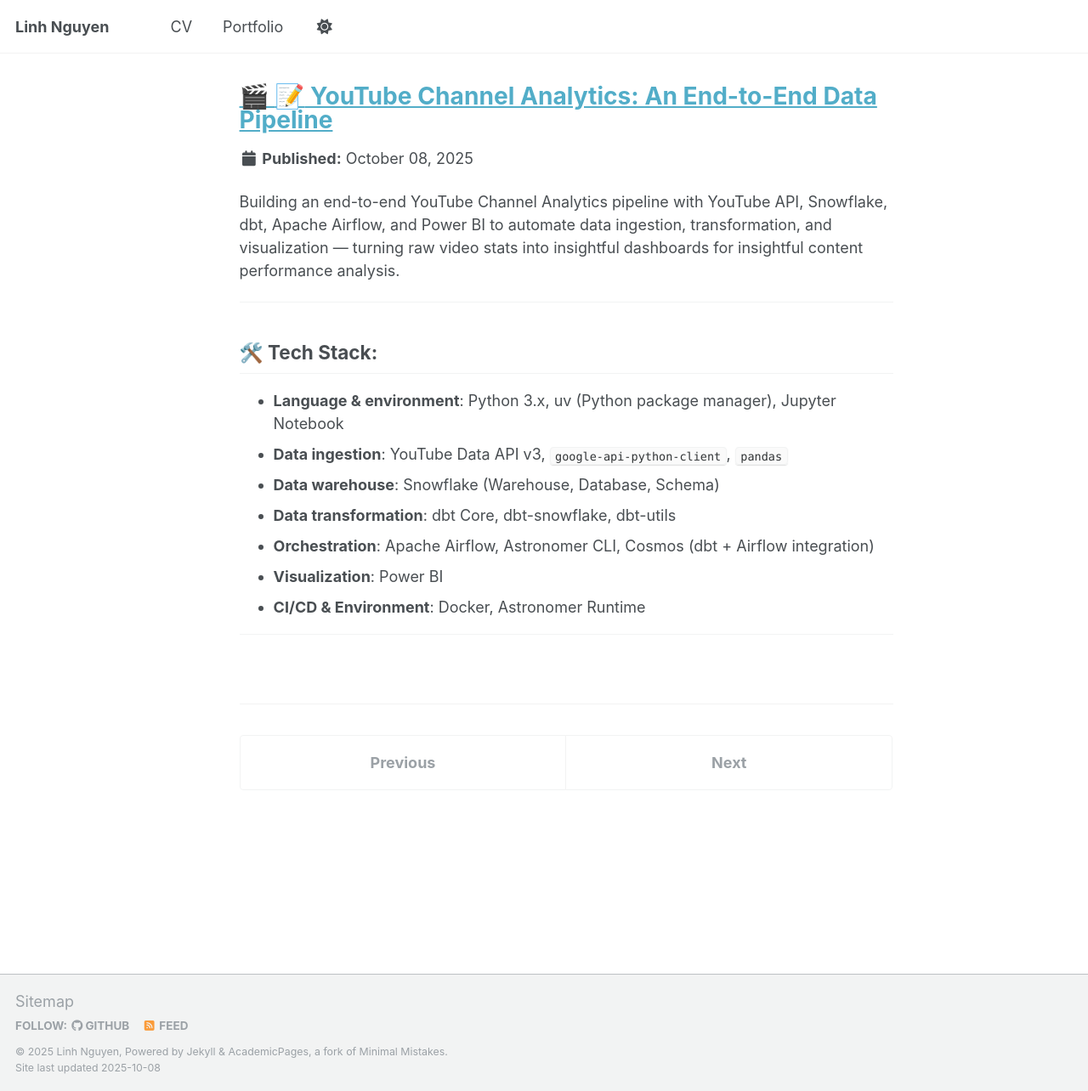
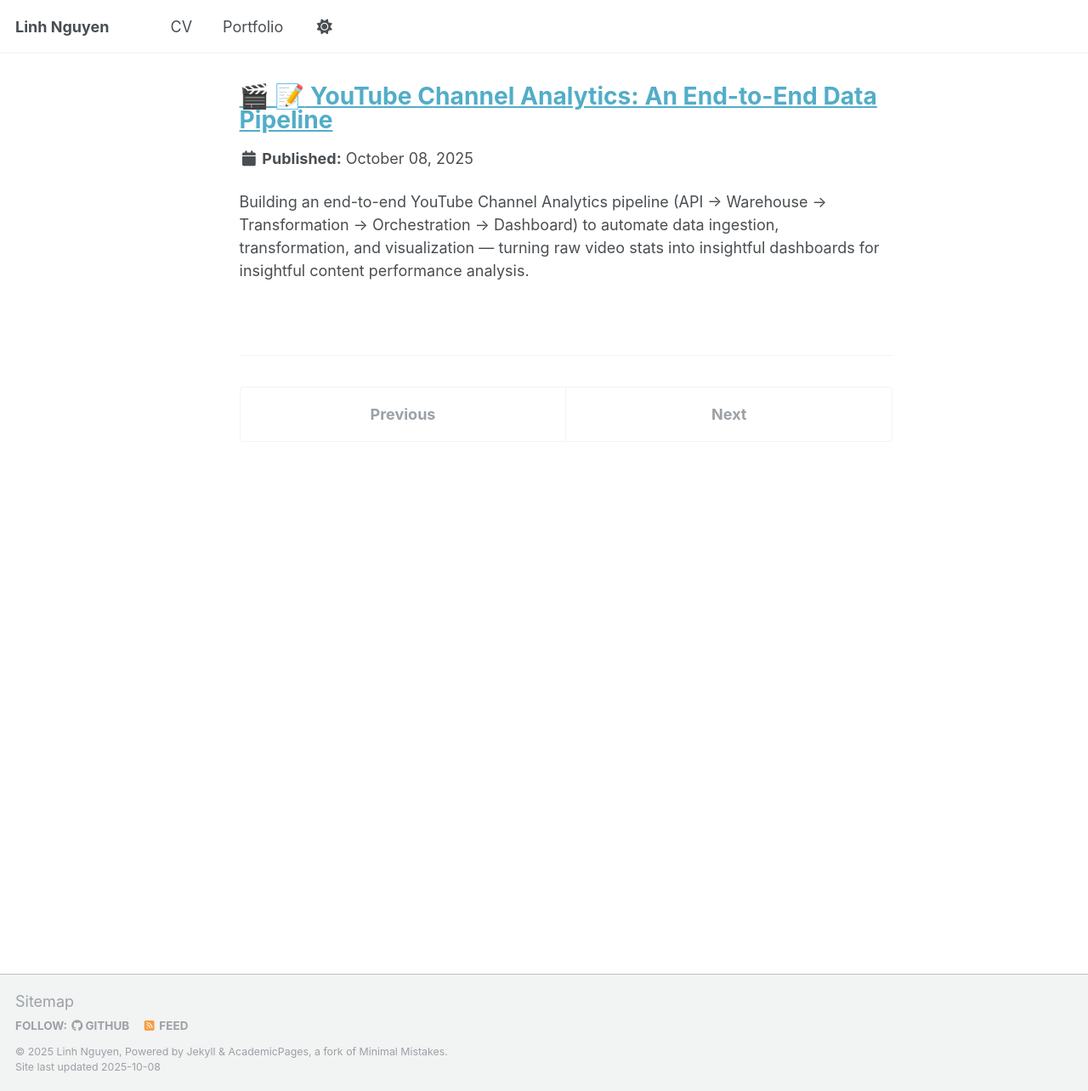
Before and after one commit to hdlinhnguyen/hdlinhnguyen.github.io, a Jekyll site: the page built from _portfolio/project_3.md, in a window 1280 px wide and 1284 px high. Shown: the whole window at 85% size. Built offline with Jekyll 4.4.1, drawn with Linux system fonts in a browser that asks for light colours; emoji names are drawn with the system emoji font; a script that is not in the unit is left out.

Commit message:
Update project_3.md

```diff
--- a/_portfolio/project_3.md
+++ b/_portfolio/project_3.md
@@ -4,18 +4,4 @@ title: "[ 🎬 :memo: YouTube Channel Analytics: An End-to-End Data Pipeline](ht
 collection: portfolio
 ---
 
-Building an end-to-end YouTube Channel Analytics pipeline with YouTube API, Snowflake, dbt, Apache Airflow, and Power BI to automate data ingestion, transformation,
-and visualization — turning raw video stats into insightful dashboards for insightful content performance analysis.
-
----
-
-## 🛠️ Tech Stack:
-- **Language & environment**: Python 3.x, uv (Python package manager), Jupyter Notebook
-- **Data ingestion**: YouTube Data API v3, `google-api-python-client`, `pandas`
-- **Data warehouse**: Snowflake (Warehouse, Database, Schema)
-- **Data transformation**: dbt Core, dbt-snowflake, dbt-utils
-- **Orchestration**: Apache Airflow, Astronomer CLI, Cosmos (dbt + Airflow integration)
-- **Visualization**: Power BI
-- **CI/CD & Environment**: Docker, Astronomer Runtime
-
----
+Building an end-to-end YouTube Channel Analytics pipeline (API → Warehouse → Transformation → Orchestration → Dashboard) to automate data ingestion, transformation, and visualization — turning raw video stats into insightful dashboards for insightful content performance analysis.
```
